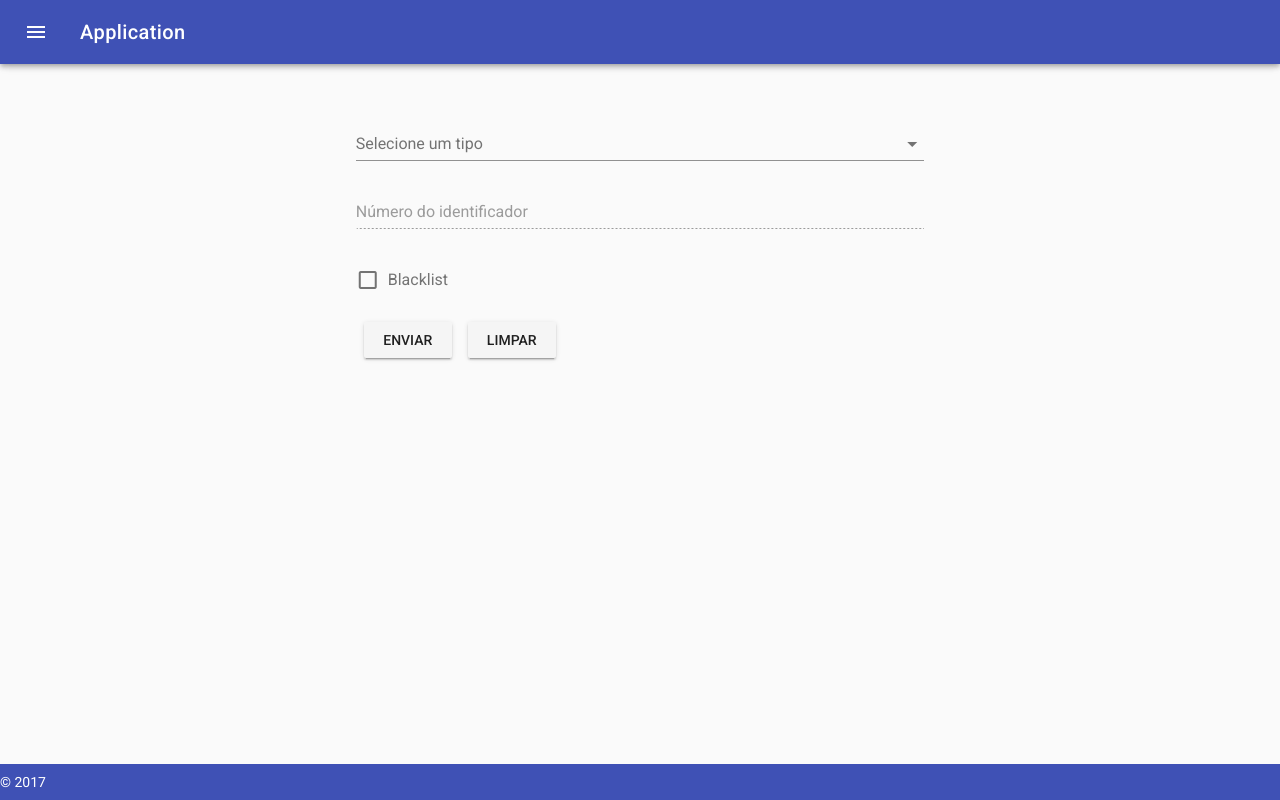
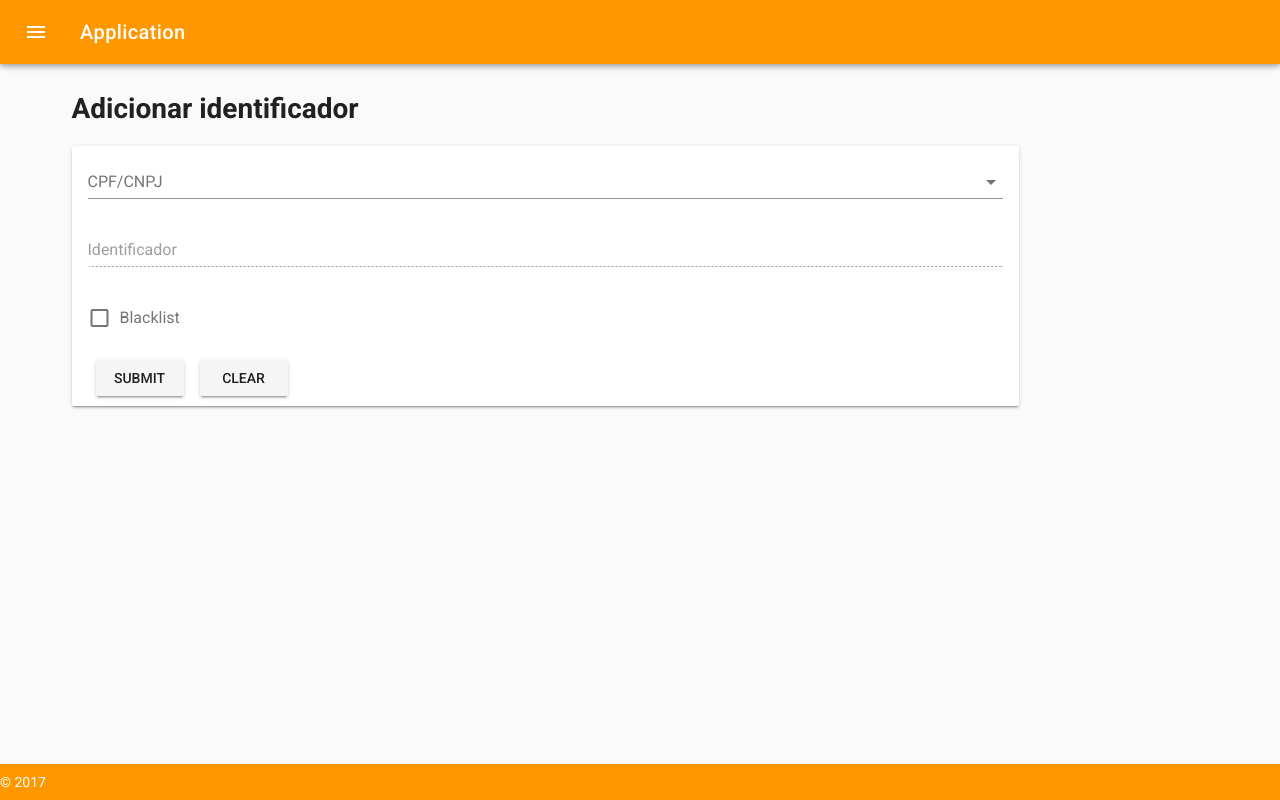
Before and after one commit to hmpedro/identifier-validator, a Vue app in the folder frontend/: page /add-identifier in a window 1280 px wide. Built offline with nearby package versions, Linux system fonts and the light colour scheme.

Commit message:
Ajusting layout

```diff
--- a/frontend/public/index.html
+++ b/frontend/public/index.html
@@ -6,7 +6,7 @@
     <meta name="viewport" content="width=device-width,initial-scale=1.0">
     <link rel="shortcut icon" href="<%= webpackConfig.output.publicPath %>favicon.ico">
     <link href='https://fonts.googleapis.com/css?family=Roboto:300,400,500,700|Material+Icons' rel="stylesheet">
-    <title>frontend</title>
+    <title>Identifier Validator</title>
   </head>
   <body>
     <noscript>
--- a/frontend/src/App.vue
+++ b/frontend/src/App.vue
@@ -4,14 +4,12 @@
 
     <toolbar :menu-show-fn="reverseMenuVisible"></toolbar>
     <v-content>
-      <v-container fluid>
         <router-view></router-view>
         <!--<v-layout justify-center align-center>-->
           <!---->
         <!--</v-layout>-->
-      </v-container>
     </v-content>
-    <v-footer color="indigo" app>
+    <v-footer color="orange" app>
       <span class="white--text">&copy; 2017</span>
     </v-footer>
   </v-app>
--- a/frontend/src/components/IdentifierCrud.vue
+++ b/frontend/src/components/IdentifierCrud.vue
@@ -1,7 +1,10 @@
 <template>
     <v-container>
-    <v-layout row wrap justify-center>
-      <v-flex xs6>
+        <h1>Adicionar identificador</h1>
+        <v-layout row wrap justify-left class="mt-3">
+            <v-flex xs12 md10 lg10>
+                <v-card>
+                    <div class="pl-3 pr-3 pt-1 pb-1">
                     <v-alert type="error" dismissible v-model="showError" transition="scale-transition">
                         {{errorMsg}}
                     </v-alert>
@@ -10,13 +13,13 @@
                                 :items="typesOptions"
                                 v-model="identifier.type"
                                 :rules="typeRules"
-            label="Selecione um tipo"
+                                label="CPF/CNPJ"
                                 single-line
                                 required
                                 @change="typeChanged"
                         ></v-select>
                         <v-text-field
-            label="Número do identificador"
+                                label="Identificador"
                                 v-model="identifier.value"
                                 :rules="valueRules"
                                 :disabled="!identifier.type"
@@ -32,10 +35,12 @@
                                 @click="submit"
                                 :disabled="!valid"
                         >
-            Enviar
+                            submit
                         </v-btn>
-          <v-btn @click="clear">Limpar</v-btn>
+                        <v-btn @click="clear">clear</v-btn>
                     </v-form>
+                    </div>
+                </v-card>
                 <v-dialog v-model="successDialog" max-width="500px">
                     <v-card>
                         <v-card-title>
@@ -45,7 +50,7 @@
                             Seu {{identifier.type}} foi adicionado com sucesso
                         </v-card-text>
                         <v-card-actions>
-              <v-btn color="primary" flat @click.stop="closeSuccessDialog">Fechar</v-btn>
+                            <v-btn color="primary" flat @click.stop="closeSuccessDialog">Close</v-btn>
                         </v-card-actions>
                     </v-card>
                 </v-dialog>
@@ -67,18 +72,6 @@
                 valid: false,
                 valueRules: [
                     v => !!v || 'Identificador é obrigatório',
-					v => {
-						if (v && this.identifier.type) {
-							if (this.identifier.type === 'CPF' && v.length !== 11) {
-								return 'CPF está inválido';
-							}
-
-							if (this.identifier.type === 'CNPJ' && v.length !== 14) {
-								return 'CNPJ está inválido';
-							}
-						}
-						return true;
-					}
                 ],
                 typeRules: [
                     v => !!v || 'Tipo é obrigatório'
@@ -127,8 +120,7 @@
             },
             closeSuccessDialog() {
                 this.successDialog = false;
-				this.clear();
-//				this.$router.push({name: 'identifierList'});
+                this.$router.push({name: 'identifierList'});
             }
         },
         created() {
--- a/frontend/src/components/IdentifierList.vue
+++ b/frontend/src/components/IdentifierList.vue
@@ -1,7 +1,17 @@
 <template>
     <v-container grid-list-xl>
-    <v-layout row wrap justify-center>
-      <v-flex xs6>
+        <h1>Listagem de identificadores</h1>
+        <v-layout row wrap justify-left>
+            <v-flex xs12 lg6>
+                <v-btn color="info" class="ma-0" :to="{name:'identifierCrud'}" exact>Adicionar identificador</v-btn>
+            </v-flex>
+        </v-layout>
+        <v-layout row wrap justify-left>
+            <v-flex xs12 lg6>
+                <v-expansion-panel>
+                    <v-expansion-panel-content>
+                        <div slot="header">Filtro</div>
+                        <div class="pl-4 pr-4 pt-3 pb-3">
                             <v-form v-model="filterValid" ref="form" lazy-validation>
                                 <v-select
                                         :items="typesOptions"
@@ -29,10 +39,11 @@
                                 </v-btn>
                                 <v-btn @click="clearFilter">Limpar</v-btn>
                             </v-form>
+                        </div>
+                    </v-expansion-panel-content>
+                </v-expansion-panel>
             </v-flex>
-    </v-layout>
-    <v-layout row wrap justify-center>
-      <v-flex xs6>
+            <v-flex xs12>
                 <v-data-table
                         :headers="headers"
                         :items="itemsShown"
@@ -71,6 +82,7 @@
                         </v-alert>
                     </template>
                 </v-data-table>
+
             </v-flex>
         </v-layout>
     </v-container>
--- a/frontend/src/components/Navigation.vue
+++ b/frontend/src/components/Navigation.vue
@@ -1,28 +1,28 @@
 <template>
     <v-navigation-drawer fixed v-model="showMenu" app>
         <v-list dense>
-            <v-list-tile :to="{name:'identifierList'}" exact >
+            <v-list-tile :to="{name:'identifierList'}" exact>
                 <v-list-tile-action>
                     <v-icon>view_list</v-icon>
                 </v-list-tile-action>
                 <v-list-tile-content>
-                    <v-list-tile-title>Listagem de Identificadores</v-list-tile-title>
+                    <v-list-tile-title>List</v-list-tile-title>
                 </v-list-tile-content>
             </v-list-tile>
-            <v-list-tile :to="{name:'identifierCrud'}" exact >
+            <v-list-tile :to="{name:'identifierCrud'}" exact>
                 <v-list-tile-action>
                     <v-icon>add</v-icon>
                 </v-list-tile-action>
                 <v-list-tile-content>
-                    <v-list-tile-title>Adicionar Identifier</v-list-tile-title>
+                    <v-list-tile-title>Add Identifier</v-list-tile-title>
                 </v-list-tile-content>
             </v-list-tile>
-            <v-list-tile :to="{name:'status'}" exact >
+            <v-list-tile :to="{name:'status'}" exact>
                 <v-list-tile-action>
                     <v-icon>developer_board</v-icon>
                 </v-list-tile-action>
                 <v-list-tile-content>
-                    <v-list-tile-title>Status do Servidor</v-list-tile-title>
+                    <v-list-tile-title>Status</v-list-tile-title>
                 </v-list-tile-content>
             </v-list-tile>
         </v-list>
@@ -30,17 +30,13 @@
 </template>
 
 <script>
-	export default {
-		name: 'Navigation',
-		props: {
-			showMenu: Boolean
-		},
-    methods: {
-			goTo(state) {
-				this.$router.go(state);
-      }
+    export default {
+        name: 'Navigation',
+        props: {
+            showMenu: Boolean
+        },
+        methods: {}
     }
-	}
 </script>
 
 <style>
--- a/frontend/src/components/Toolbar.vue
+++ b/frontend/src/components/Toolbar.vue
@@ -1,5 +1,5 @@
 <template>
-    <v-toolbar color="indigo" dark fixed app>
+    <v-toolbar color="orange" dark fixed app>
         <v-toolbar-side-icon @click.stop="menuShowFn()"></v-toolbar-side-icon>
         <v-toolbar-title>Application</v-toolbar-title>
     </v-toolbar>
```
Lines whose indentation alone changed are shown as unchanged.
